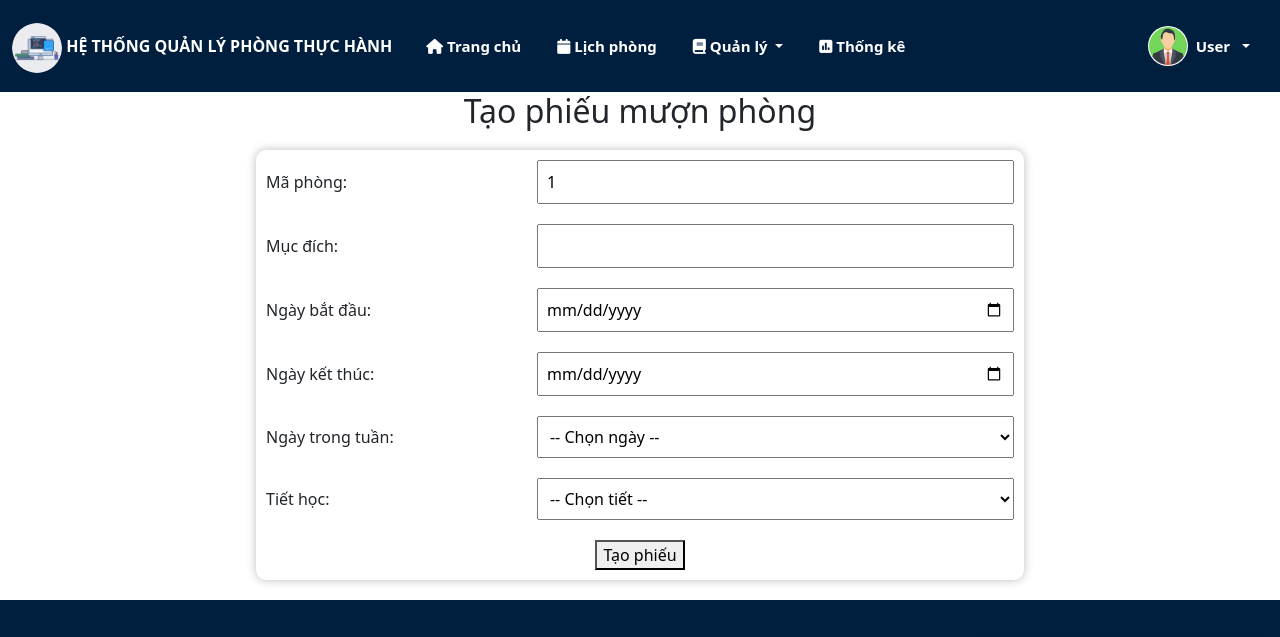
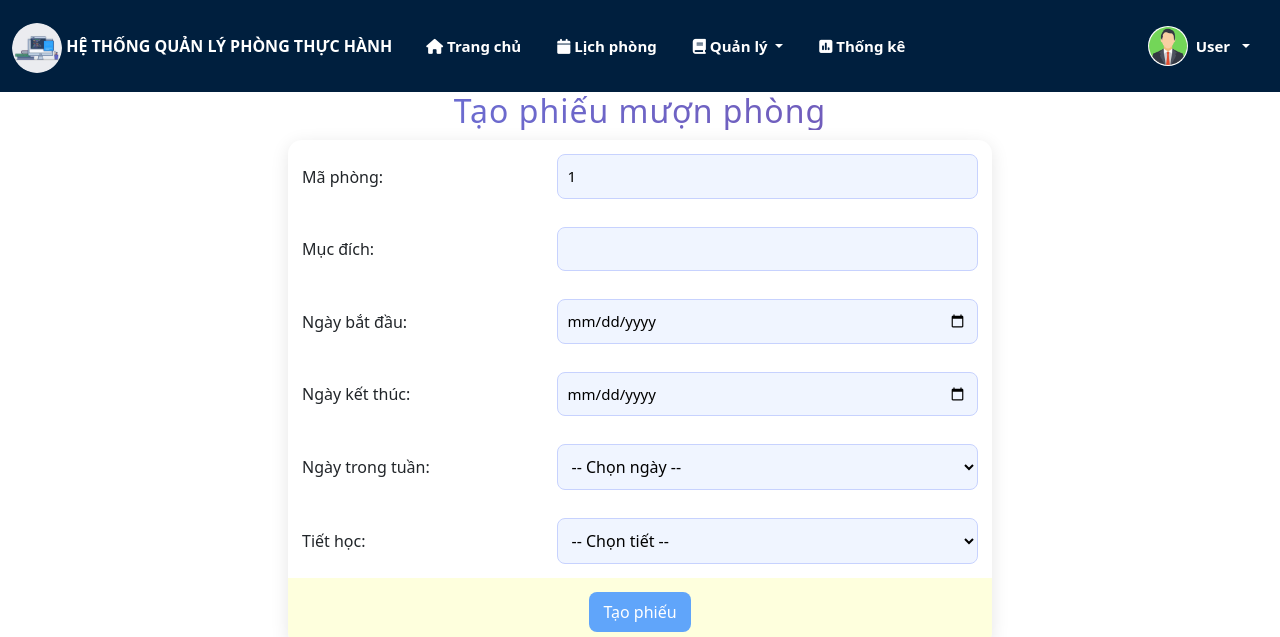
Before and after one commit to TuanKiet1774/LabManagementSystem, a PHP site: page /phieumuon_them.php?maPhong=1 in a window 1280 px wide. Shown: the top 637 px of the page. Run offline with PHP 8.4, Linux system fonts and the light colour scheme; data comes from the database, SQL or seed files in the repository.

Commit message:
update các button

```diff
--- a/Src/phieumuon_them.php
+++ b/Src/phieumuon_them.php
@@ -1,6 +1,110 @@
+<!DOCTYPE html>
+<html>
+<head>
+    <title>Tạo phiếu mượn</title>
+    <style>
+        body {
+            font-family: "Segoe UI", Arial, sans-serif;
+            background: #f7f5ff;
+        }
+
+        h2 {
+                text-align: center;
+                color: #6a5acd;
+                font-size: 28px;
+                margin-bottom: 20px;
+                text-align: center;
+                background: linear-gradient(135deg, #667eea 0%, #764ba2 100%);
+                -webkit-background-clip: text;
+                -webkit-text-fill-color: transparent;
+                background-clip: text;
+                font-size: 32px;
+                font-weight: 700;
+                margin: 30px 0;
+                letter-spacing: 1px;
+            }
+
+        table {
+            width: 55%;
+            margin: 10px auto;
+            border-collapse: collapse;
+            background: white;
+            border-radius: 14px;
+            overflow: hidden;
+            box-shadow: 0 4px 18px rgba(0,0,0,0.1);
+        }
+
+        td {
+            padding: 14px;
+            border: 1px solid #eee;
+            font-size: 16px;
+        }
+
+        th {
+            background: #feffddff;
+            padding: 14px;
+            font-size: 18px;
+            color: #3f3d56;
+        }
+
+        input[type="text"],
+        input[type="date"],
+        select {
+            width: 100%;
+            padding: 10px;
+            border-radius: 8px;
+            border: 1px solid #c7d2fe;
+            background: #f0f5ff;
+            font-size: 15px;
+            transition: 0.25s;
+        }
+
+        input:focus, select:focus {
+            background: #e6f0ff;
+            border-color: #93c5fd;
+            outline: none;
+        }
+
+        .btn-submit {
+            display: inline-block;
+            width: 15%;
+            padding: 8px;
+            font-size: 16px;
+            background-color: #60a5fa;
+            color: white;
+            border: none;
+            border-radius: 8px;
+            cursor: pointer;
+            transition: 0.25s;
+        }
+
+        .btn-submit:hover {
+            background: #048ff9ff;
+        }
+
+        .back-btn {
+            display: block;
+            width: 140px;
+            margin: 20px auto;
+            padding: 12px;
+            background: #a5b4fc;
+            color: white;
+            border-radius: 8px;
+            text-align: center;
+            text-decoration: none;
+        }
+        .back-btn:hover {
+            background: #818cf8;
+        }
+    </style>
+</head>
+<body>
+
+
     <?php
         include("../Database/config.php");
         include("../Src/header.php");
+
 
         // Lấy mã phòng từ URL
         $maPhong = $_GET['maPhong'];
@@ -49,33 +153,8 @@ if (isset($_POST['submit'])) {
         }
     ?>
 
-<!DOCTYPE html>
-<html>
-<head>
-    <title>Tạo phiếu mượn</title>
-    <style>
-        table{
-            width:60%;
-            margin:20px auto;
-            background:white;
-            padding:20px;
-            border-radius:10px;
-            box-shadow:0 0 10px #bbb;
-        }
-        td{
-            padding:10px;
-        }
-        input, select{
-            width:100%;
-            padding:8px;
-        }
-    </style>
-</head>
-<body>
-
+    <form method="POST">
         <h2 style="text-align:center;">Tạo phiếu mượn phòng</h2>
-
-<form method="POST">
         <table>
             <tr>
                 <td>Mã phòng:</td>
@@ -124,14 +203,14 @@ if (isset($_POST['submit'])) {
             </tr>
 
             <tr>
-        <td colspan="2" align="center">
-            <button type="submit" name="submit">Tạo phiếu</button>
+                <td colspan="2" align="center" style="background:#feffddff;">
+                    <input type="submit" name="submit" value="Tạo phiếu" class="btn-submit">
                 </td>
             </tr>
         </table>
     </form>
+    <a class="back-btn" href="phongmay.php">Quay lại</a>
 
+    <?php include("../Src/footer.php"); ?>
 </body>
 </html>
-
-<?php include("../Src/footer.php"); ?>
--- a/Src/phongmay_them.php
+++ b/Src/phongmay_them.php
@@ -176,8 +176,8 @@
         </tr>
 
         <tr>
-            <td colspan="2" align="center" style="background:#fcfec7ff;">
-                <button type="submit" name="submit" class="btn-add">Thêm phòng</button>
+            <td colspan="2" align="center" style="background:#feffddff;">
+                    <input type="submit" name="submit" value="Thêm phòng" class='btn-add'>
             </td>
         </tr>
     </table>
```
Lines whose indentation alone changed are shown as unchanged.
